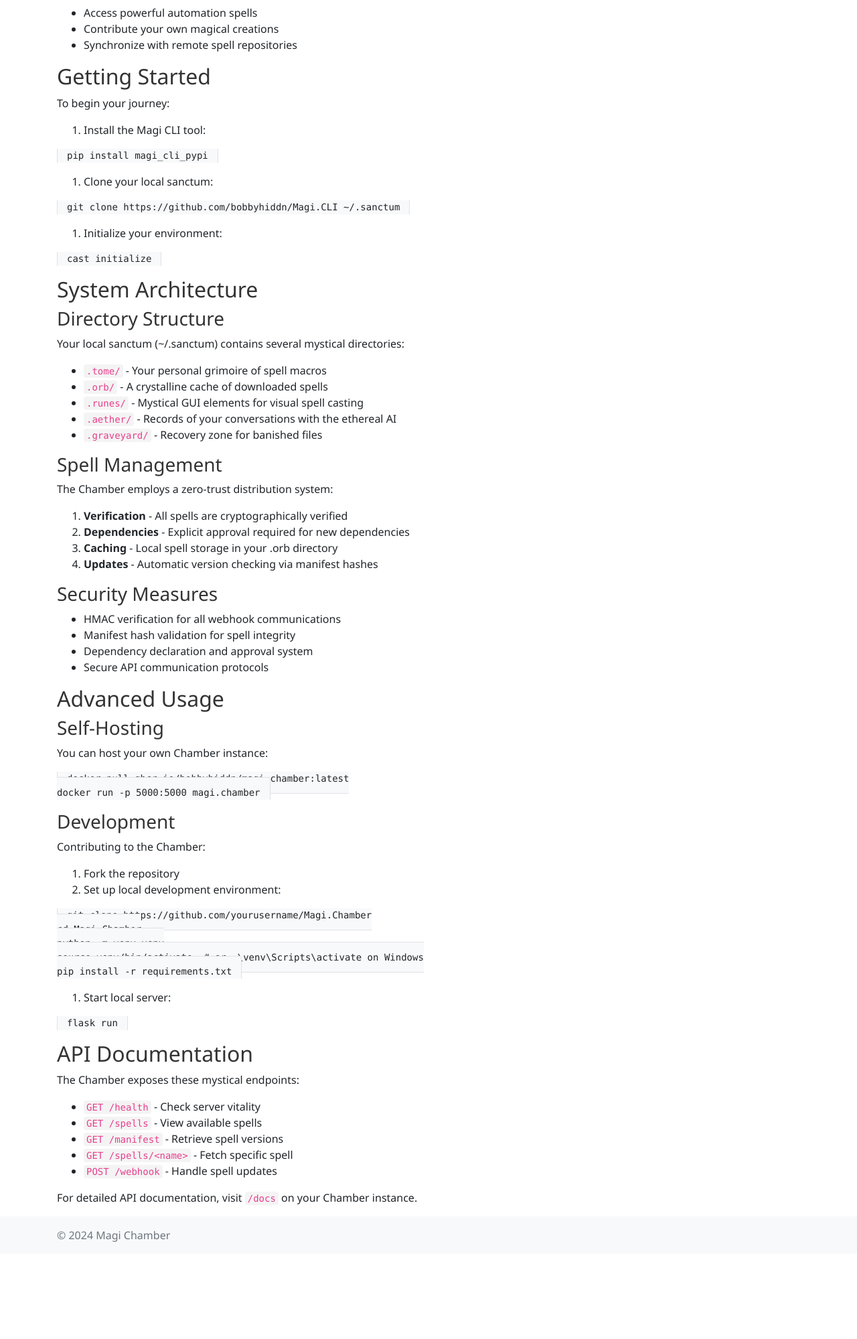
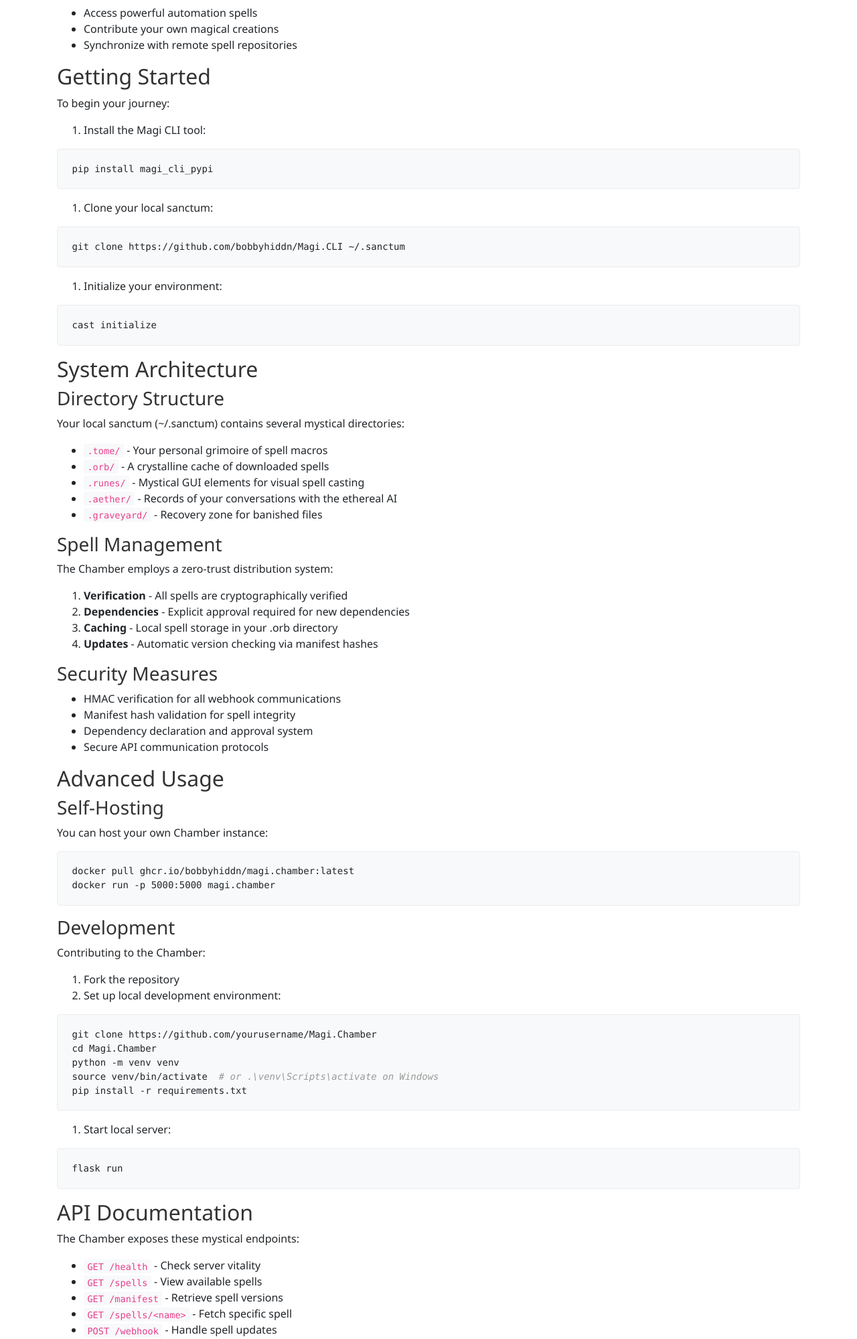
Before and after one commit to bobbyhiddn/Magi.Chamber, a Flask app: page /page/home in a window 1280 px wide. Shown: the part 655-2654 px from the top of the page at 67% size. Before the commit the page ends 2509 px from the top, so only its background shows below. Run offline with Flask 3, Linux system fonts and the light colour scheme; some libraries are stand-ins or nearby versions.

Commit message:
still rendering

```diff
--- a/src/chamber/static/css/styles.css
+++ b/src/chamber/static/css/styles.css
@@ -1,4 +1,3 @@
-
 body {
     font-family: 'Segoe UI', Tahoma, Geneva, Verdana, sans-serif;
     margin: 0;
@@ -25,18 +24,36 @@ h1, h2, h3 {
     color: #333;
 }
 
+/* Inline code styling */
 code {
-    background-color: #f4f4f4;
-    padding: 2px 4px;
-    border-radius: 4px;
+    background-color: #f8f9fa;
+    padding: 0.2em 0.4em;
+    border-radius: 3px;
+    font-size: 85%;
+    font-family: 'Consolas', 'Monaco', 'Andale Mono', monospace;
 }
 
-/* Optional: Style code blocks */
+/* Code block styling */
+pre {
+    background-color: #f8f9fa;
+    border: 1px solid #e9ecef;
+    border-radius: 4px;
+    padding: 1rem;
+    margin: 1rem 0;
+    overflow-x: auto;
+}
+
 pre code {
-    padding: 1em;
-    background-color: #f8f9fa; /* Bootstrap light gray */
-    border: 1px solid #e1e1e8;
-    border-radius: 4px;
+    display: block;
+    background: none;
+    white-space: pre;
+    word-spacing: normal;
+    word-break: normal;
+    overflow-wrap: normal;
+    line-height: 1.5;
+    tab-size: 4;
+    hyphens: none;
+    font-family: 'Consolas', 'Monaco', 'Andale Mono', monospace;
 }
 
 /* Optional: Style tables */
@@ -55,3 +72,19 @@ th, td {
 thead th {
     background-color: #e9ecef; /* Bootstrap light background */
 }
+
+/* Syntax highlighting colors */
+.highlight .hll { background-color: #ffc; }
+.highlight .c { color: #999; font-style: italic; } /* Comment */
+.highlight .err { color: #a00; background-color: #faa } /* Error */
+.highlight .k { color: #069; } /* Keyword */
+.highlight .o { color: #555 } /* Operator */
+.highlight .cm { color: #09f; font-style: italic } /* Comment.Multiline */
+.highlight .cp { color: #099 } /* Comment.Preproc */
+.highlight .c1 { color: #999; font-style: italic } /* Comment.Single */
+.highlight .cs { color: #999; } /* Comment.Special */
+.highlight .gd { background-color: #fcc; border: 1px solid #c00 } /* Generic.Deleted */
+.highlight .ge { font-style: italic } /* Generic.Emph */
+.highlight .gr { color: #f00 } /* Generic.Error */
+.highlight .gh { color: #030; } /* Generic.Heading */
+.highlight .gi { background-color: #cfc; border: 1px solid #0c0 } /* Generic.Inserted */
--- a/src/main.py
+++ b/src/main.py
@@ -35,12 +35,25 @@ def create_app():
         with open(md_file, 'r', encoding='utf-8') as f:
             md_content = f.read()
 
-        # Convert markdown to HTML
+        # Convert markdown to HTML with syntax highlighting
         html_content = markdown.markdown(
-                md_content,
-                extensions=['fenced_code', 'codehilite', 'toc']
-            )
-
+            md_content,
+            extensions=[
+                'fenced_code',
+                'codehilite',
+                'tables',
+                'nl2br',
+                'toc'
+            ],
+            extension_configs={
+                'codehilite': {
+                    'css_class': 'highlight',
+                    'guess_lang': True,
+                    'use_pygments': True,
+                    'noclasses': False
+                }
+            }
+        )
 
         return render_template('markdown_page.html', content=html_content, title=page_name.replace('_', ' ').title())
 
```
Also changed, not shown: src/chamber/pages/your_markdown.md (deleted, +0 -1 lines).
